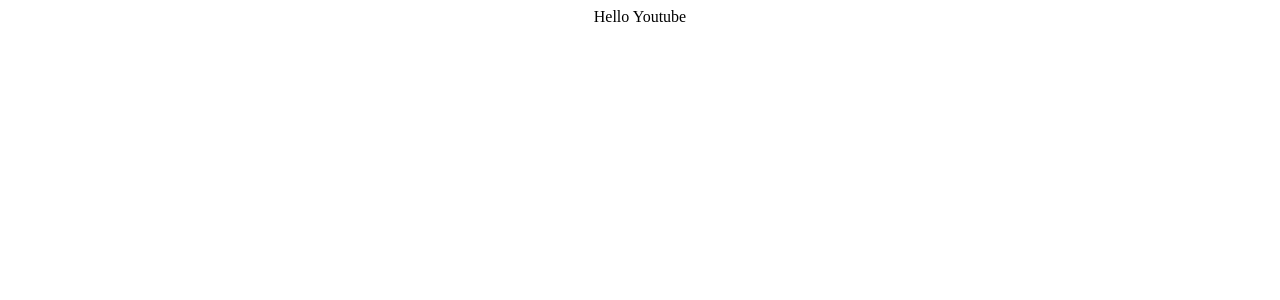
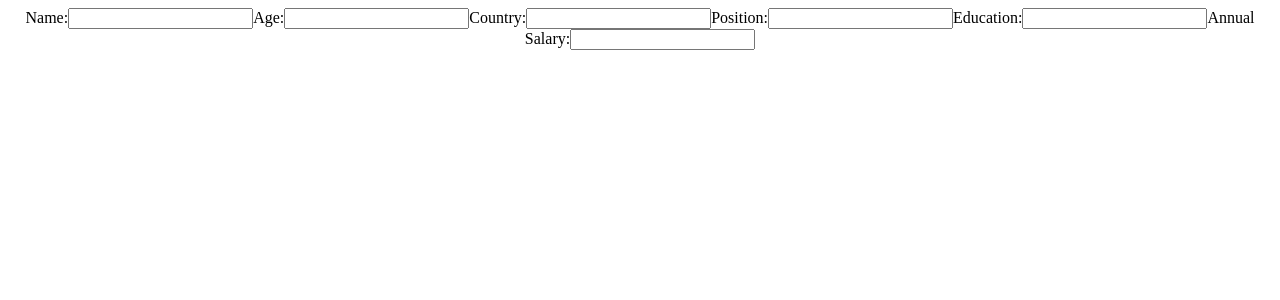
Before and after one commit to dennisagarwal/hr-management-app, a React (Create React App) app in the folder client/: page / in a window 1280 px wide. Shown: the top 300 px of the page. Built offline with nearby package versions, Linux system fonts and the light colour scheme.

Commit message:
adding input and label

```diff
--- a/client/src/App.js
+++ b/client/src/App.js
@@ -1,9 +1,22 @@
-import './App.css';
+import "./App.css";
 
 function App() {
   return (
     <div className="App">
-Hello Youtube
+    <div>
+      <label>Name:</label>
+      <input type="text" value=""></input>
+      <label>Age:</label>
+      <input type="number" value=""></input>
+      <label>Country:</label>
+      <input type="text" value=""></input>
+      <label>Position:</label>
+      <input type="text" value=""></input>
+      <label>Education:</label>
+      <input type="text" value=""></input>
+      <label>Annual Salary:</label>
+      <input type="number" value=""></input>
+      </div>
     </div>
   );
 }
```
